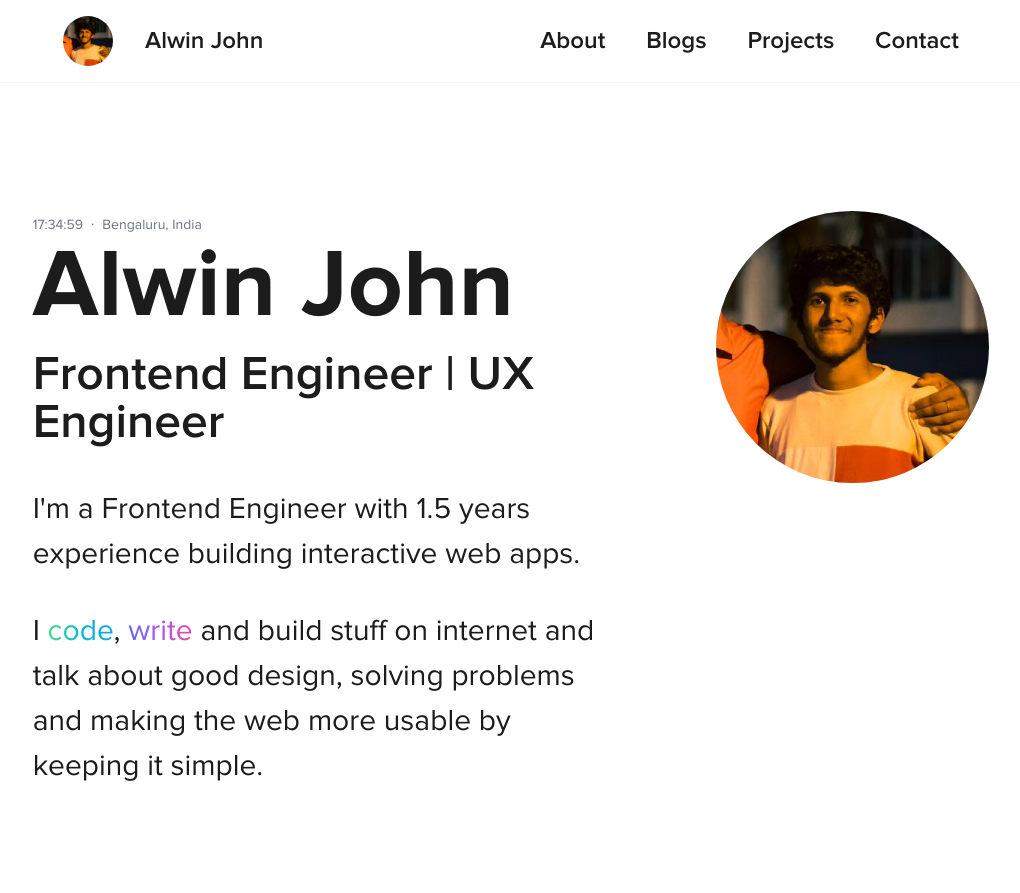
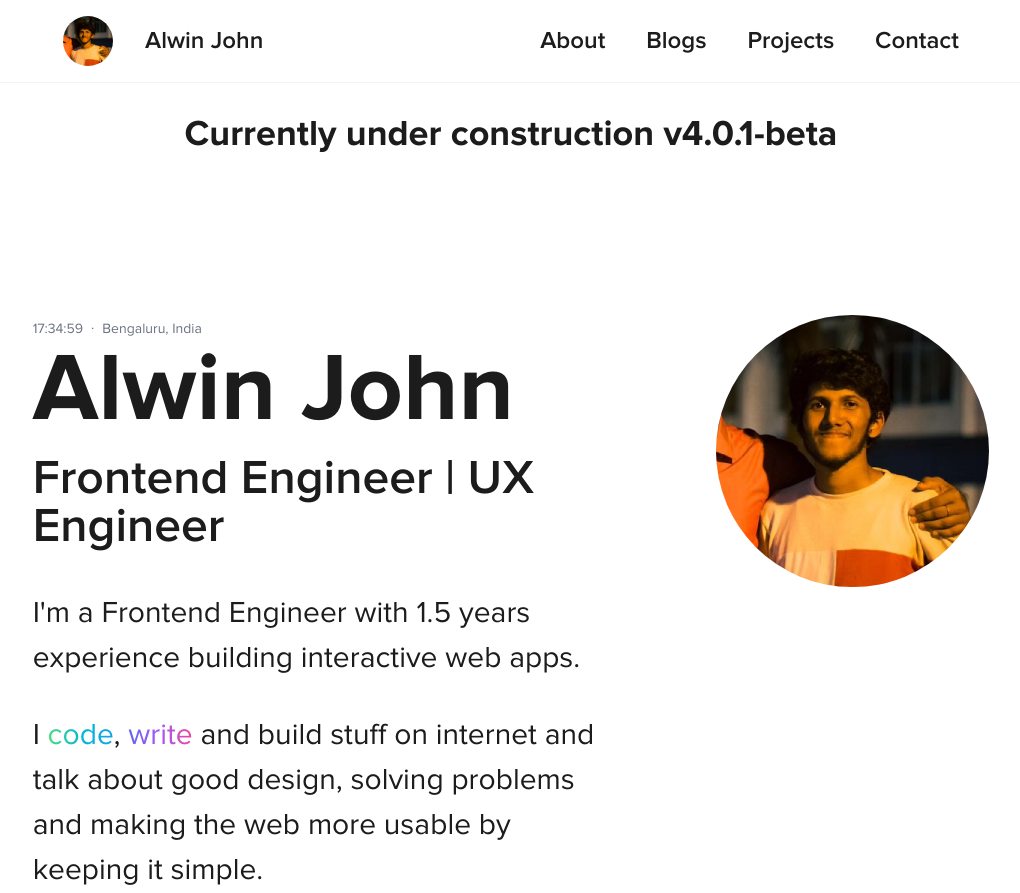
Before and after one commit to Dexters-Hub/alwinjohn.com, a Next.js app: page / in a window 1280 px wide. Shown: the whole page, without its empty margins (129-1149 px from the left). Before the commit the page ends 800 px from the top, so only its background shows below. Built offline with nearby package versions, Linux system fonts and the light colour scheme.

Commit message:
feat: construction symbol added

```diff
--- a/src/app/about/page.tsx
+++ b/src/app/about/page.tsx
@@ -5,6 +5,7 @@ export default function About() {
   return (
   <div className='min-h-screen'>
     <Nav />
+    <h4 className="flex text-4xl font-bold justify-center p-8">Currently under construction v4.0.1-beta</h4>
     <main className="grid grid-cols-12 px-16 pt-32 gap-x-5">
         <h3 className='col-start-2  col-span-2 font-semibold text-4xl'>About Me</h3>
         <div className='col-start-2 col-span-10 text-[30px]'>
--- a/src/app/page.tsx
+++ b/src/app/page.tsx
@@ -7,6 +7,7 @@ export default function Home() {
   return (
   <div className='min-h-screen'>
     <Nav />
+    <h4 className="flex text-4xl font-bold justify-center p-8">Currently under construction v4.0.1-beta</h4>
     <main className="grid grid-cols-12 px-16 pt-32 gap-x-5">
               <div className='col-start-2 col-span-6'>
 
```
